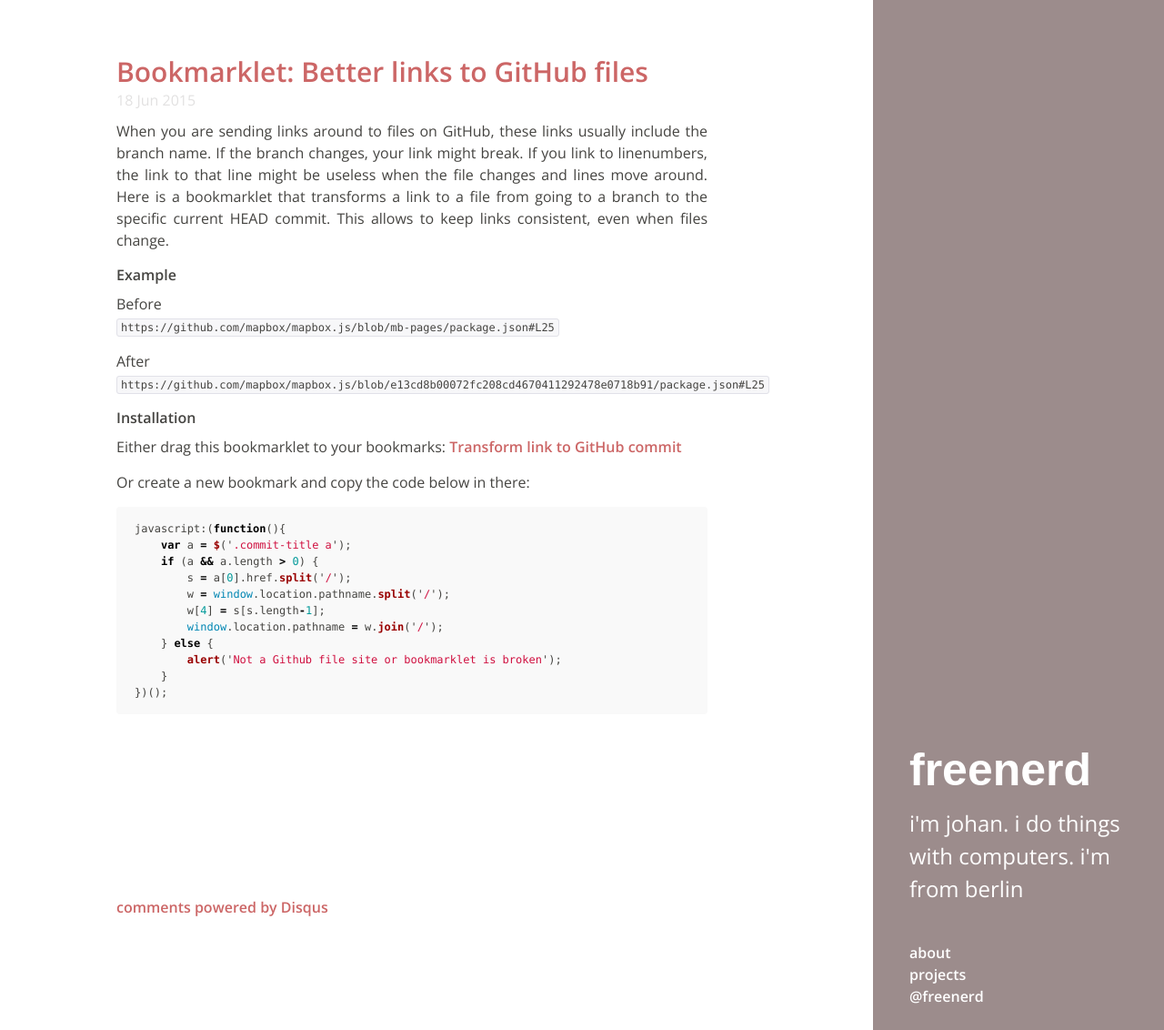
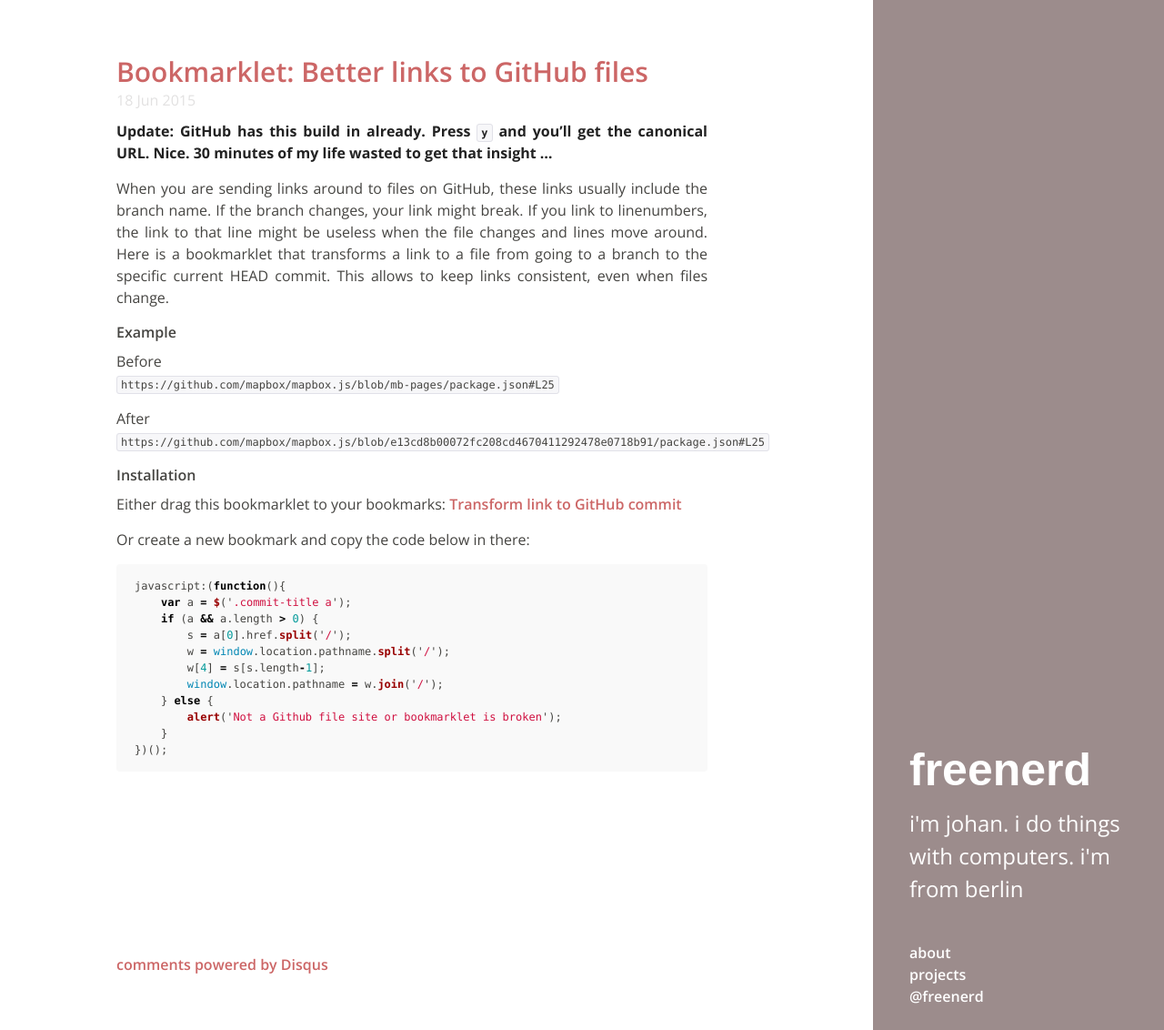
Before and after one commit to freenerd/freenerd.github.io, a Jekyll site: the page built from _posts/2015-06-18-link-to-files-on-github-with-their-commit.md, in a window 1280 px wide and 1132 px high. Shown: the whole window at 91% size. Built offline with Jekyll 4.4.1, drawn with Linux system fonts in a browser that asks for light colours; Markdown is read by kramdown in place of the engine named in the settings; comment, search, counter and statistics services are not loaded.

Commit message:
Update: Github = y

```diff
--- a/_posts/2015-06-18-link-to-files-on-github-with-their-commit.md
+++ b/_posts/2015-06-18-link-to-files-on-github-with-their-commit.md
@@ -4,6 +4,8 @@ title:    "Bookmarklet: Better links to GitHub files"
 permalink: better-links-to-github-files
 comments: true
 ---
+
+__Update: GitHub has this build in already. Press `y` and you'll get the canonical URL. Nice. 30 minutes of my life wasted to get that insight ...__
 
 When you are sending links around to files on GitHub, these links usually include the branch name. If the branch changes, your link might break. If you link to linenumbers, the link to that line might be useless when the file changes and lines move around. Here is a bookmarklet that transforms a link to a file from going to a branch to the specific current HEAD commit. This allows to keep links consistent, even when files change.
 
```
